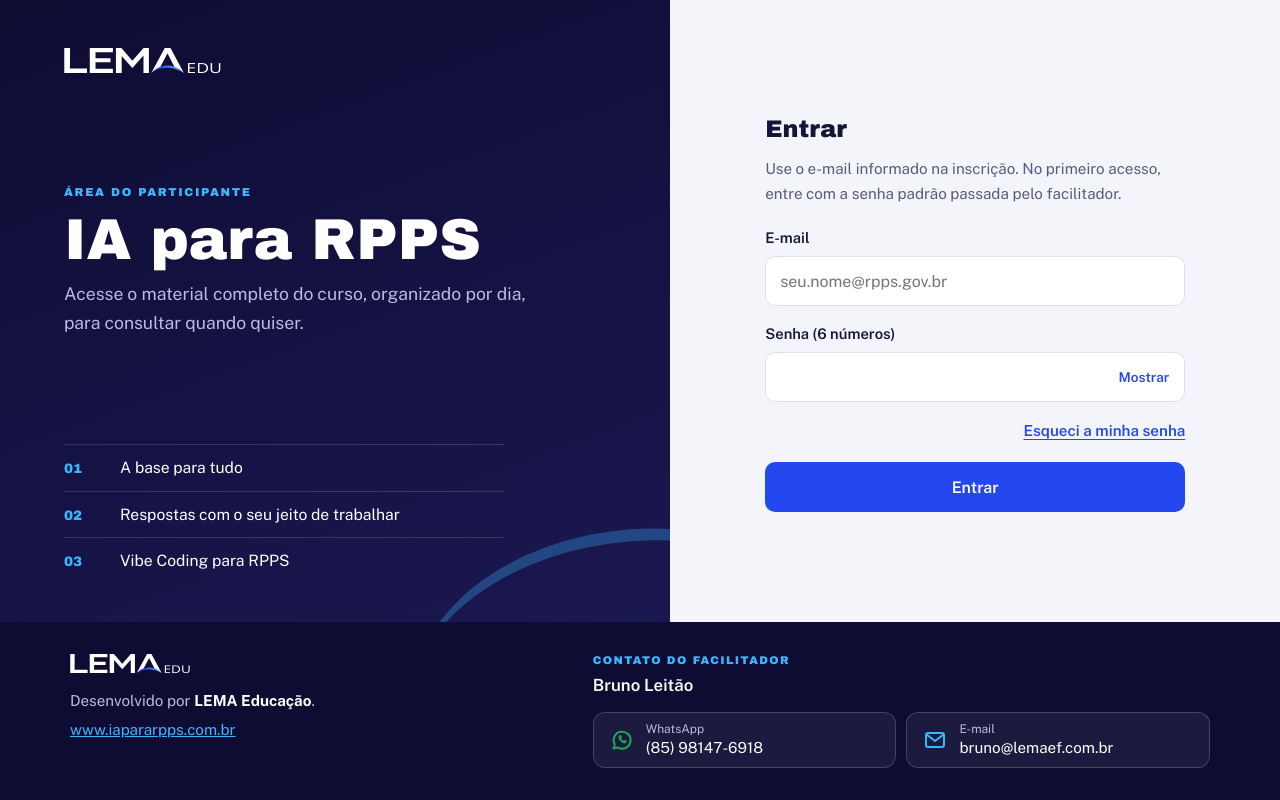
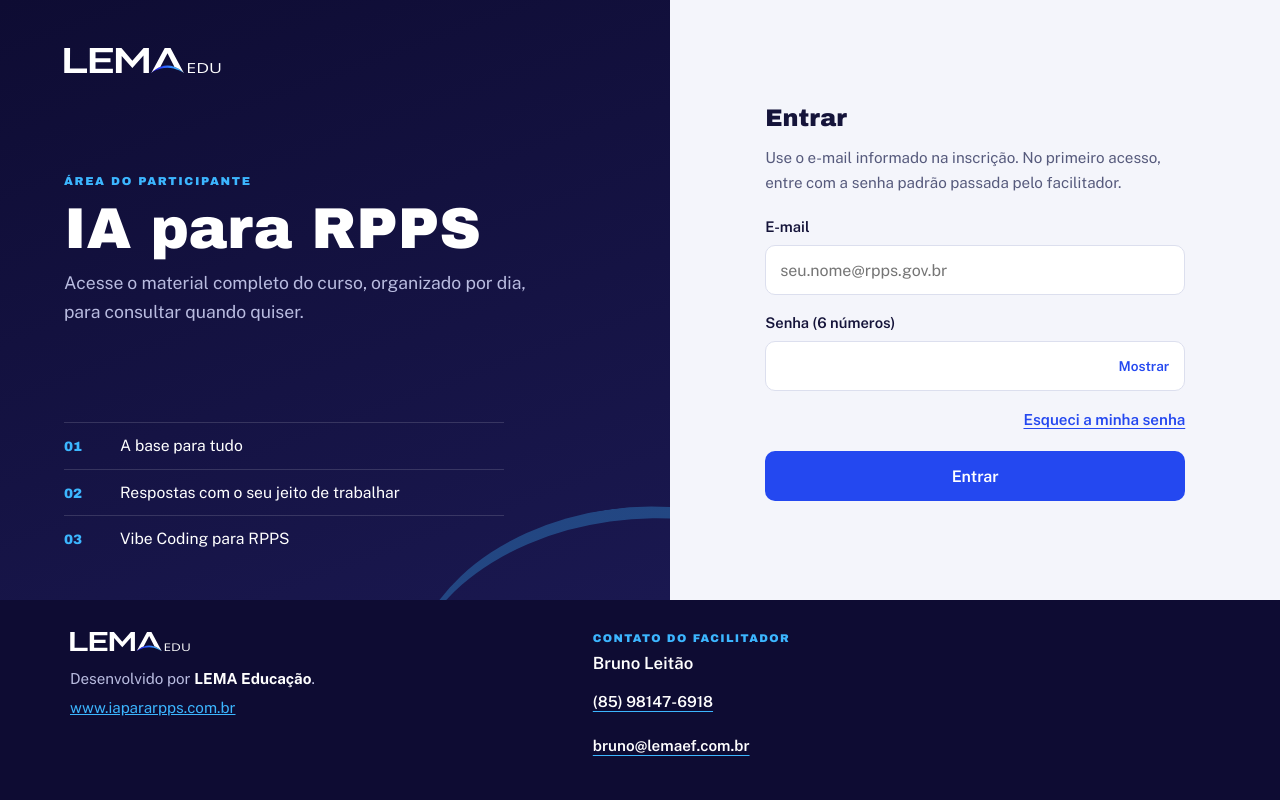
Before and after one commit to brunoleitao-rocha/curso-iapararpps, a plain HTML site: page index.html in a window 1280 px wide. Drawn offline with nearby package versions, Linux system fonts and the light colour scheme; a web font is replaced by a local one.

Commit message:
Add files via upload

```diff
--- a/css/estilo.css
+++ b/css/estilo.css
@@ -167,15 +167,11 @@
 .foot strong{color:var(--on-navy)}
 .foot a{color:var(--accent-2)}
 .foot-title{font:600 .7rem var(--f-display);letter-spacing:.12em;text-transform:uppercase;color:var(--accent-2)!important;margin-bottom:6px!important}
-.foot-name{color:var(--on-navy);font-weight:600;font-size:1.05rem;margin-bottom:12px!important}
-.contact-btns{display:grid;gap:10px}
-.contact-btn{display:flex;align-items:center;gap:12px;min-height:56px;padding:8px 16px;border-radius:var(--r);border:1px solid rgba(255,255,255,.18);background:rgba(255,255,255,.06);color:var(--on-navy)!important;text-decoration:none}
-.contact-btn:hover{background:rgba(255,255,255,.12)}
-.contact-btn svg{flex:none;width:24px;height:24px}
-.contact-btn.whats svg{color:var(--whats)}
-.contact-btn.mail svg{color:var(--accent-2)}
-.contact-btn span{display:flex;flex-direction:column;line-height:1.3;min-width:0;overflow-wrap:anywhere}
-.contact-btn small{font-size:.75rem;color:var(--on-navy-muted)}
+.foot-name{color:var(--on-navy);font-weight:600;font-size:1.05rem;margin-bottom:2px!important}
+.contacts{list-style:none;margin:0;padding:0}
+.contacts li{display:block}
+.contacts a{display:inline-flex;align-items:center;min-height:var(--tap);justify-self:start;color:var(--on-navy)!important;font-weight:600;text-decoration:underline;text-decoration-color:var(--accent-2);text-underline-offset:4px;overflow-wrap:anywhere}
+.contacts a:hover{color:var(--accent-2)!important}
 
 /* ---------- Login ---------- */
 .auth{display:grid;grid-template-columns:minmax(0,1fr)}
@@ -258,7 +254,6 @@
   :root{--gutter:20px}
   .cover ul.goals{grid-template-columns:repeat(auto-fit,minmax(240px,1fr))}
   .go{width:auto;align-self:flex-start}
-  .contact-btns{grid-template-columns:repeat(2,minmax(0,1fr))}
   .prompt{font-size:.86rem;padding:16px 18px 18px}
   .cor .row{grid-template-columns:60px minmax(0,1fr);gap:16px;padding:16px}
   .cor .letter{font-size:2.4rem}
--- a/index.html
+++ b/index.html
@@ -70,16 +70,10 @@
     <div>
       <p class="foot-title">Contato do facilitador</p>
       <p class="foot-name">Bruno Leitão</p>
-      <div class="contact-btns">
-        <a class="contact-btn whats" href="https://wa.me/5585981476918?text=Ol%C3%A1%2C%20Bruno!%20Sou%20participante%20do%20curso%20IA%20para%20RPPS." target="_blank" rel="noopener">
-          <svg viewBox="0 0 24 24" fill="none" stroke="currentColor" stroke-width="2" stroke-linecap="round" stroke-linejoin="round" aria-hidden="true"><path d="M3.5 20.5l1.3-4A8.5 8.5 0 1 1 8 19.6z"/><path d="M9 8.8c0 3.3 2.9 6.2 6.2 6.2l1.3-1.6-2-1-1 .9a5 5 0 0 1-2.8-2.8l.9-1-1-2z" fill="currentColor" stroke-width="1"/></svg>
-          <span><small>WhatsApp</small>(85) 98147-6918</span>
-        </a>
-        <a class="contact-btn mail" href="mailto:bruno@lemaef.com.br?subject=Curso%20IA%20para%20RPPS">
-          <svg viewBox="0 0 24 24" fill="none" stroke="currentColor" stroke-width="2" stroke-linecap="round" stroke-linejoin="round" aria-hidden="true"><rect x="3" y="5" width="18" height="14" rx="2"/><path d="M3.5 6.5l8.5 6.5 8.5-6.5"/></svg>
-          <span><small>E-mail</small>bruno@lemaef.com.br</span>
-        </a>
-      </div>
+      <ul class="contacts">
+        <li><a aria-label="WhatsApp (85) 98147-6918" href="https://wa.me/5585981476918?text=Ol%C3%A1%2C%20Bruno!%20Sou%20participante%20do%20curso%20IA%20para%20RPPS." target="_blank" rel="noopener">(85) 98147-6918</a></li>
+        <li><a aria-label="E-mail bruno@lemaef.com.br" href="mailto:bruno@lemaef.com.br?subject=Curso%20IA%20para%20RPPS">bruno@lemaef.com.br</a></li>
+      </ul>
     </div>
   </div>
 </footer>
```
Also changed, not shown: admin.html (+4 -10 lines), curso.html (+4 -10 lines).
